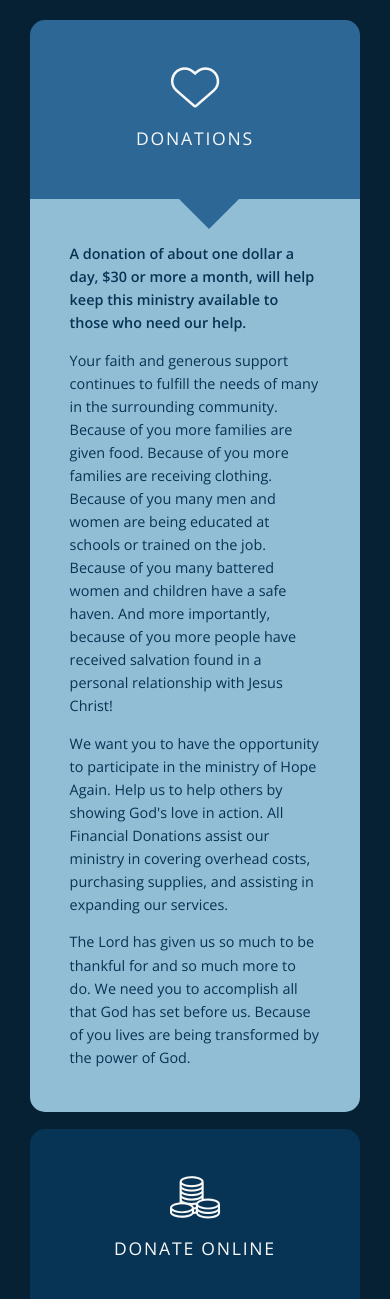
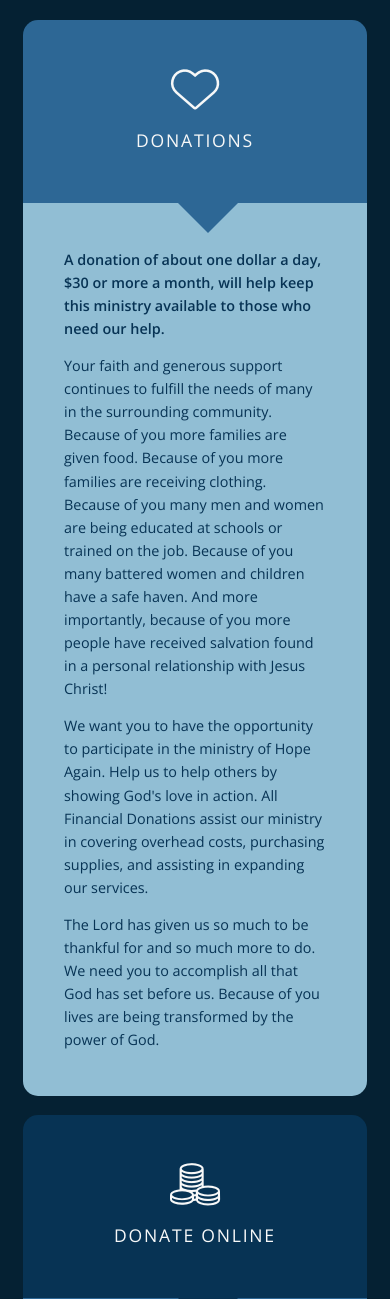
Before and after one commit to charlottesperling/hope-again, a PHP site: page /donate.html in a window 390 px wide. Shown: the part 536-1835 px from the top of the page. Run offline with PHP 8.4, Linux system fonts and the light colour scheme.

Commit message:
Update media query margins

```diff
--- a/web/hope-again-main.css
+++ b/web/hope-again-main.css
@@ -1162,7 +1162,7 @@ li a.text-mid-orange {
 		@media (max-width: 1190px) {
 
 			main {
-				padding: 0 5% 0 5%;
+				padding: 0 3% 0 3%;
   				margin-top: 5%;
 			}
 
```
